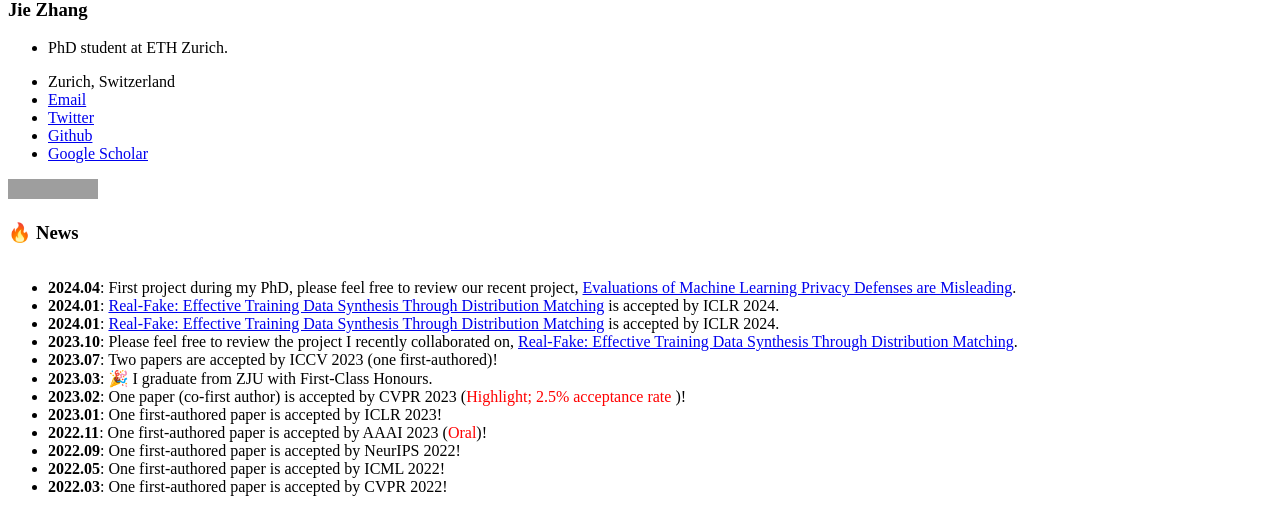
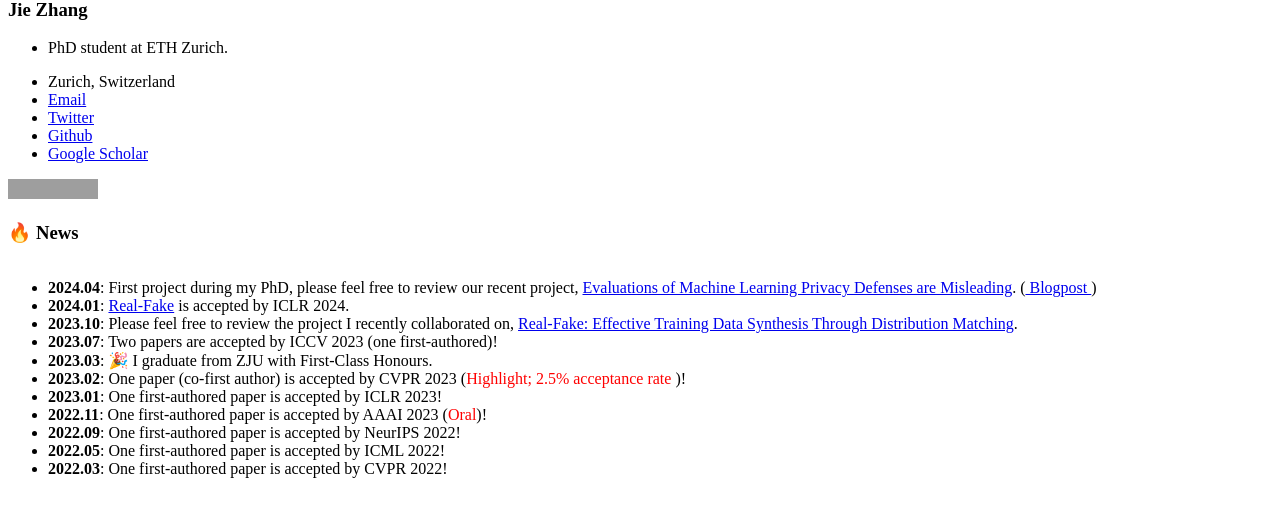
Before and after one commit to zj-jayzhang/zj-jayzhang.github.io, a Jekyll site: the page built from _pages/includes/news.md, in a window 1280 px wide. Shown: the part 544-1064 px from the top of the page. Built offline with Jekyll 4.4.1, drawn with Linux system fonts in a browser that asks for light colours; our own code applies the rules of GitHub Pages for plain Markdown files; grey boxes are pictures that could not be loaded.

Commit message:
Update news.md

```diff
--- a/_pages/includes/news.md
+++ b/_pages/includes/news.md
@@ -9,9 +9,8 @@
 
 <div class="scrollable">
   <ul>
-    <li><strong>2024.04</strong>: First project during my PhD, please feel free to review our recent project, <a href="https://arxiv.org/abs//2404.17399">Evaluations of Machine Learning Privacy Defenses are Misleading</a>.</li>
-    <li><strong>2024.01</strong>: <a href="https://arxiv.org/abs/2310.10402">Real-Fake: Effective Training Data Synthesis Through Distribution Matching</a> is accepted by ICLR 2024.</li>
-      <li><strong>2024.01</strong>: <a href="https://arxiv.org/abs/2310.10402">Real-Fake: Effective Training Data Synthesis Through Distribution Matching</a> is accepted by ICLR 2024.</li>
+    <li><strong>2024.04</strong>: First project during my PhD, please feel free to review our recent project, <a href="https://arxiv.org/abs//2404.17399">Evaluations of Machine Learning Privacy Defenses are Misleading</a>.  (<a href="https://spylab.ai/blog/misleading-privacy-evals/">  Blogpost </a>)  </li>
+    <li><strong>2024.01</strong>: <a href="https://arxiv.org/abs/2310.10402">Real-Fake</a> is accepted by ICLR 2024.</li>
     <li><strong>2023.10</strong>: Please feel free to review the project I recently collaborated on, <a href="https://arxiv.org/abs/2310.10402">Real-Fake: Effective Training Data Synthesis Through Distribution Matching</a>.</li>
     <li><strong>2023.07</strong>: Two papers are accepted by ICCV 2023 (one first-authored)!</li>
     <li><strong>2023.03</strong>: 🎉 I graduate from ZJU with First-Class Honours.</li>
```
